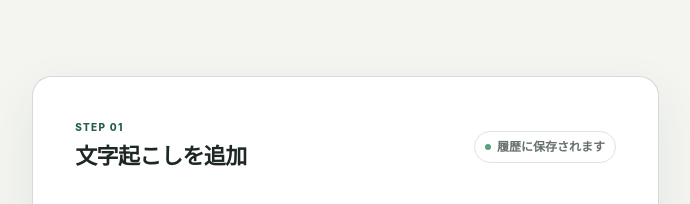
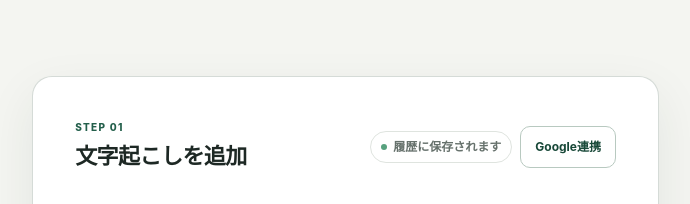
Before and after one commit to Miyayayayayaya/GIZIROU, a Flask app: page / in a window 1280 px wide. Shown: the part 72-276 px from the top of the page, without its empty margins (557-1247 px from the left). Run offline with Flask 3, Linux system fonts and the light colour scheme; the visitor is signed in with stand-in values (Sample User, id 1).

Commit message:
Show Google connection on input page

```diff
--- a/main.py
+++ b/main.py
@@ -459,6 +459,7 @@ def index():
         error=None,
         transcript="",
         sender_name=session.get("sender_name", ""),
+        gmail_connected=is_gmail_connected(),
     )
 
 
--- a/static/css/styles.css
+++ b/static/css/styles.css
@@ -120,6 +120,7 @@ a { color: inherit; }
 .input-card { border-radius: var(--radius-lg); padding: clamp(26px, 4vw, 42px); }
 .card-heading, .section-heading, .field-label-row, .email-actions { display: flex; align-items: center; }
 .card-heading { justify-content: space-between; gap: 16px; margin-bottom: 28px; }
+.card-heading-actions { display: flex; align-items: center; justify-content: flex-end; flex-wrap: wrap; gap: 8px; }
 .card-heading h2, .section-heading h2 { margin: 0; font-size: 22px; letter-spacing: -0.025em; }
 .step-label, .section-kicker { margin: 0 0 2px; color: var(--brand); font-size: 10px; font-weight: 800; letter-spacing: 0.13em; text-transform: uppercase; }
 .privacy-note { padding: 5px 10px; color: var(--muted); border: 1px solid var(--line); }
--- a/templates/index.html
+++ b/templates/index.html
@@ -26,7 +26,14 @@
           <p class="step-label">STEP 01</p>
           <h2>文字起こしを追加</h2>
         </div>
-        <span class="privacy-note">履歴に保存されます</span>
+        <div class="card-heading-actions">
+          <span class="privacy-note">履歴に保存されます</span>
+          {% if gmail_connected %}
+            <span class="privacy-note">Google連携済み</span>
+          {% else %}
+            <a class="secondary-button" href="{{ url_for('google_connect') }}">Google連携</a>
+          {% endif %}
+        </div>
       </div>
 
       {% if error %}
```
